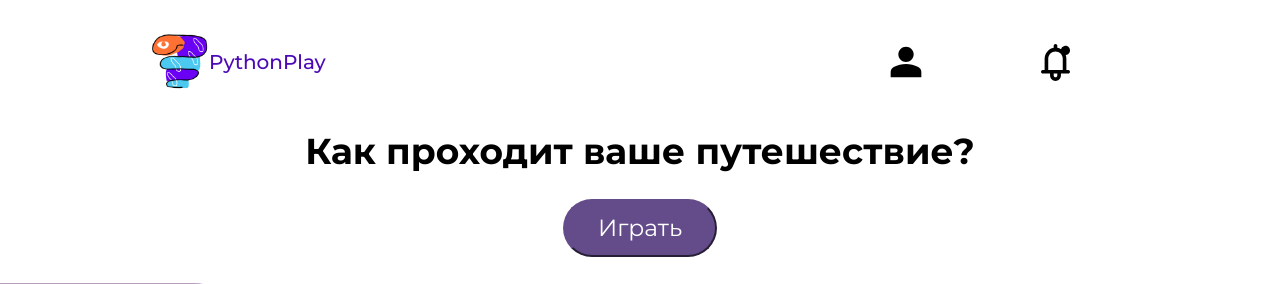
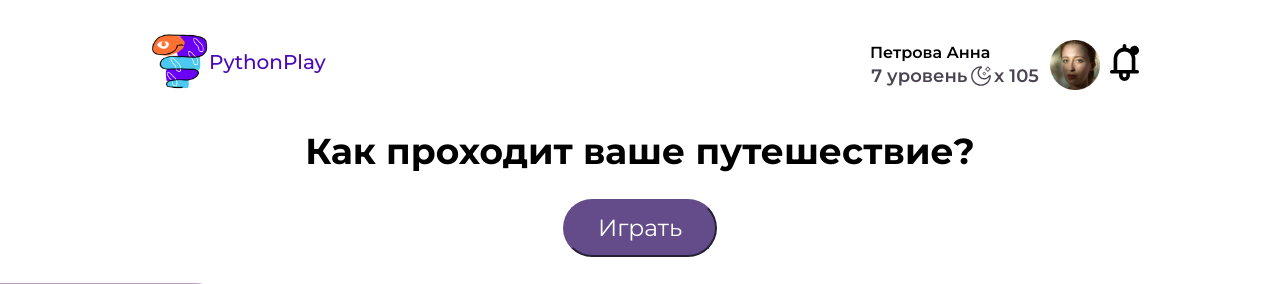
Before and after one commit to AnSww/pythonplay, a Django app: page /roadmap in a window 1280 px wide. Shown: the top 284 px of the page. Run offline with Django 5.2, Linux system fonts and the light colour scheme.

Commit message:
фикс urls+views, доработка уровня и roadmap

```diff
--- a/pythonplay/pythonplay_app/urls.py
+++ b/pythonplay/pythonplay_app/urls.py
@@ -1,10 +1,11 @@
 from django.urls import path
-from .views import HomePageView, LetsgoPageView, LoginPageView, RoadmapPageView, ProfilePageView
+from .views import HomePageView, LetsgoPageView, LoginPageView, RoadmapPageView, Level_0_View, ProfilePageView
 
 urlpatterns = (
     path('', HomePageView.as_view(), name='home'),
     path('letsgo', LetsgoPageView.as_view(), name='letsgo'),
     path('login', LoginPageView.as_view(), name='login'),
     path('roadmap', RoadmapPageView.as_view(), name='roadmap'),
+    path('level0/', Level_0_View.as_view(), name='level0'),
     path('profile', ProfilePageView.as_view(), name='profile'),
 )
--- a/pythonplay/pythonplay_app/views.py
+++ b/pythonplay/pythonplay_app/views.py
@@ -19,3 +19,19 @@ class RoadmapPageView(TemplateView):
 
 class ProfilePageView(TemplateView):
     template_name = 'profile.html'
+
+def create_level_view(level_number):
+    class_name = f"Level_{level_number}_View"
+    template_name = f"level{level_number}.html"
+
+    # Создание класса динамически с помощью type()
+    dynamic_class = type(
+        class_name,
+        (TemplateView,),
+        {'template_name': template_name}
+    )
+
+    return dynamic_class
+
+Level_0_View = create_level_view(0)
+Level_1_View = create_level_view(1)
--- a/pythonplay/static/roadmap.css
+++ b/pythonplay/static/roadmap.css
@@ -49,6 +49,37 @@ h1, h2, h3, h4, h5, h6, p, a {
 	display: flex;
 	justify-content: center;
 	align-items: center;
+}
+.person{
+    display: flex;
+    margin-right: 10px;
+}
+
+.person_about{
+    width: 170px;
+    height: auto;
+    padding-left: 20px;
+    margin-left: 20px;
+    display: flex;
+    flex-direction: column;
+    justify-content: space-evenly;
+}
+
+.person_about p{
+    float: right;
+    font-weight: 600;
+    font-size: 16px;
+}
+
+.person_about div{
+    display: flex;
+    justify-content: space-around;
+}
+
+.person_about div p{
+    color: #4B4352;
+    font-weight: 600;
+    font-size: 18px;
 }
 
 /*Footer*/
--- a/pythonplay/templates/roadmap.html
+++ b/pythonplay/templates/roadmap.html
@@ -24,7 +24,17 @@
                  </a>
             </div>
             <div class="nav">
-                <a href="#"><img src="{% static 'img\profile.svg' %}" alt="Личный кабинет"></a>
+                <div class="person">
+                    <div class="person_about">
+                        <p>Петрова Анна</p>
+                        <div>
+                            <p>7 уровень</p>
+                            <img src="{% static 'img\score.svg' %}" alt="score">
+                            <p> x 105</p>
+                        </div>
+                    </div>
+                    <img src="{% static 'img\person_photo.png' %}" alt="person" width="50px" style="padding-left: 10px" >
+                </div>
                 <a href="#"><img src="{% static 'img\notification.svg' %}" alt="Уведомления"></a>
             </div>
         </div>
```
Also changed, not shown: pythonplay/static/level.css (+34 -2 lines), pythonplay/templates/level0.html (+12 -2 lines).
